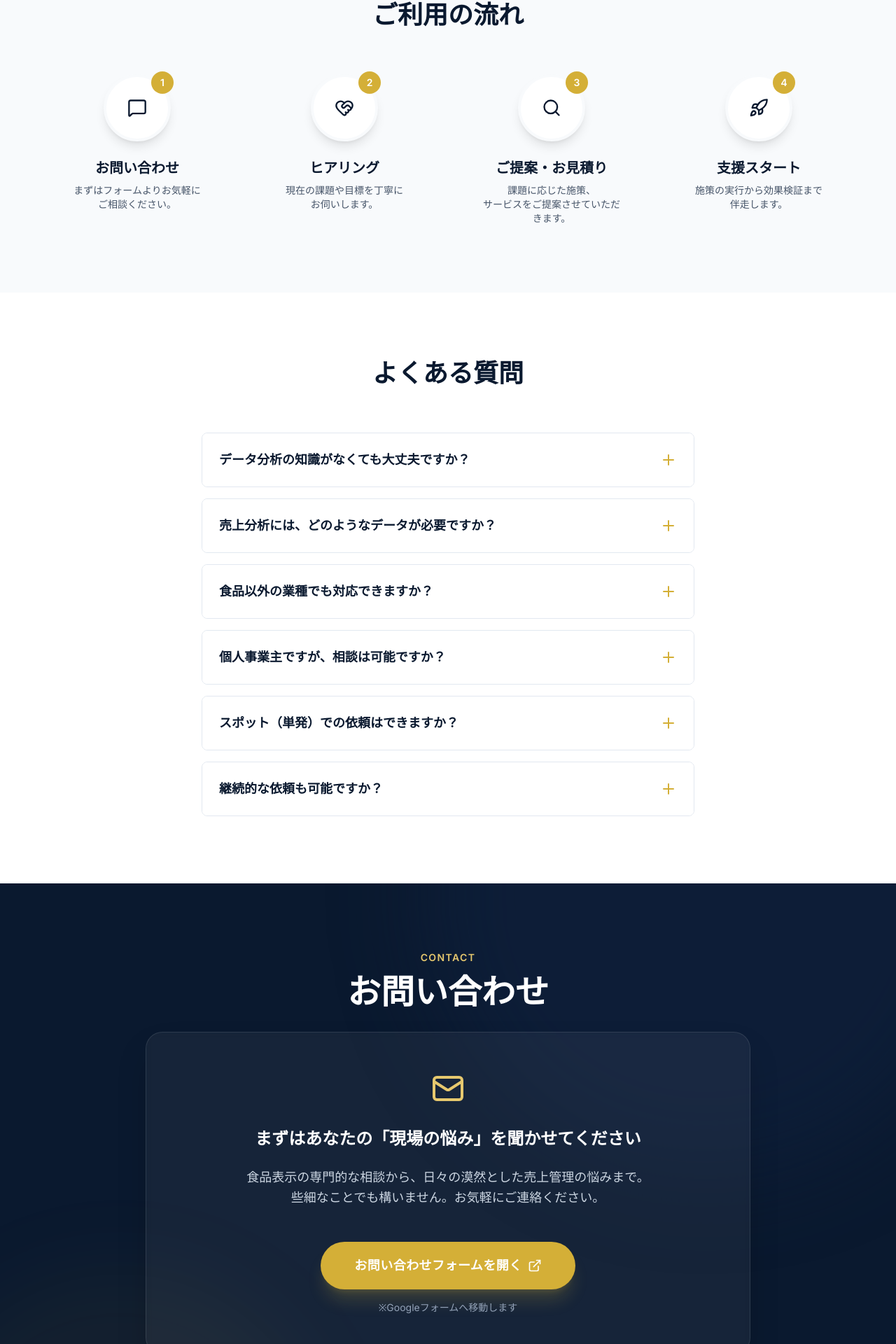
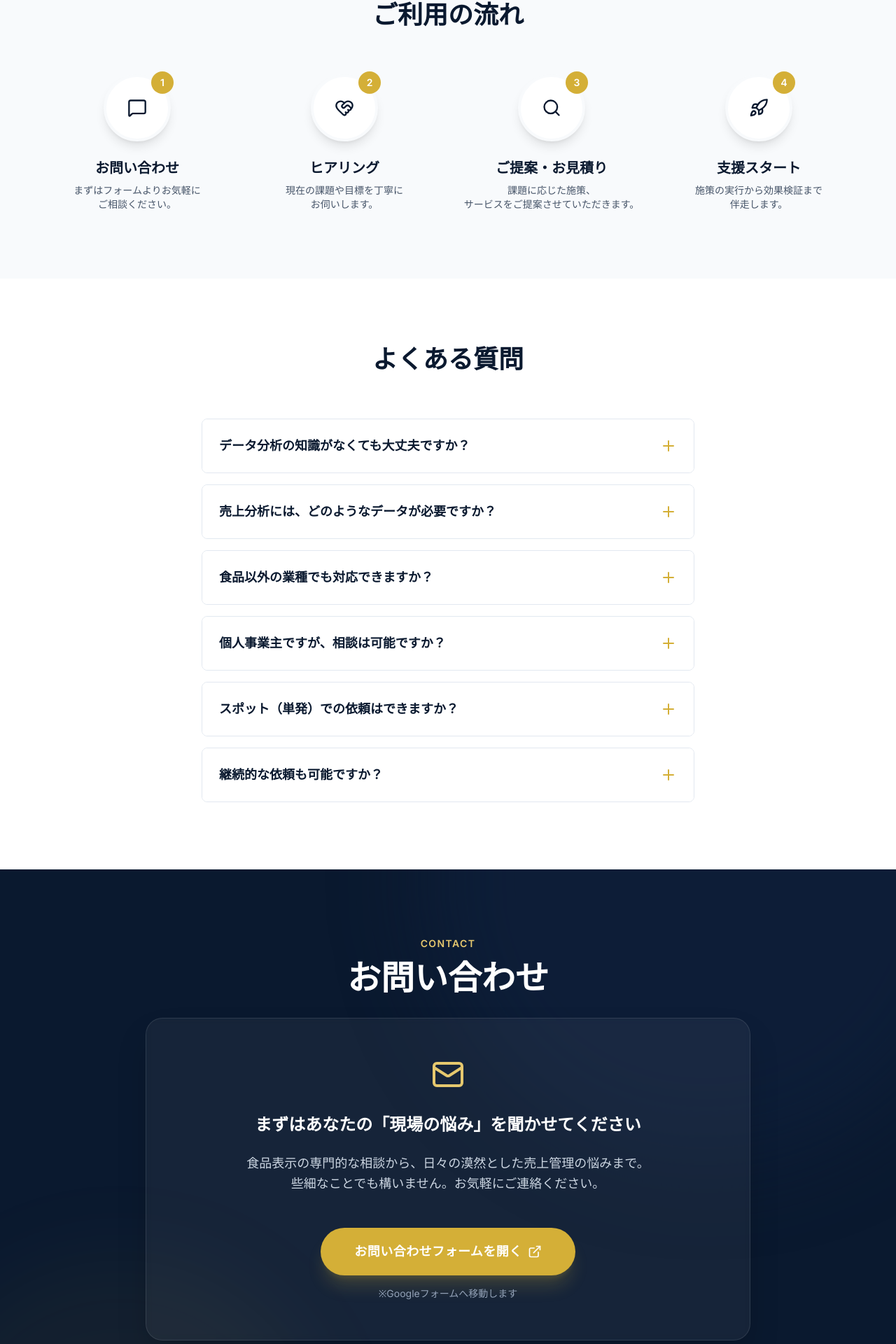
Before and after one commit to nozomutamashima-sketch/T-Frontier-hp, a React (Vite) app: page / in a window 1280 px wide. Shown: the part 3387-5307 px from the top of the page at 70% size. Built offline with nearby package versions, Linux system fonts and the light colour scheme.

Commit message:
Optimize text wrapping for mobile (Services, Workflow, Contact)

```diff
--- a/src/components/Contact.jsx
+++ b/src/components/Contact.jsx
@@ -22,8 +22,10 @@ const Contact = () => {
                     </h3>
 
                     <p className="text-lg text-slate-300 mb-12 leading-relaxed">
-                        食品表示の専門的な相談から、日々の漠然とした売上管理の悩みまで。<br className="hidden md:block" />
-                        些細なことでも構いません。お気軽にご連絡ください。
+                        <span className="inline-block">食品表示の専門的な相談から、</span>
+                        <span className="inline-block">日々の漠然とした売上管理の悩みまで。</span><br className="hidden md:block" />
+                        <span className="inline-block">些細なことでも構いません。</span>
+                        <span className="inline-block">お気軽にご連絡ください。</span>
                     </p>
 
                     <a
--- a/src/components/Services.jsx
+++ b/src/components/Services.jsx
@@ -9,8 +9,8 @@ const Services = () => {
         {
             id: 1,
             icon: <AreaChart size={32} />,
-            title: <span>「迷い」をなくす、<br />店舗データ分析</span>,
-            description: <span>単発（スポット）依頼OK。<br />POSデータやExcelから<br />「利益の漏れ」を見つけ出し、<br />即効性のある改善案を提示します。</span>,
+            title: <span><span className="inline-block">「迷い」をなくす、</span><br /><span className="inline-block">店舗データ分析</span></span>,
+            description: <span><span className="inline-block">単発（スポット）依頼OK。</span><br /><span className="inline-block">POSデータやExcelから</span><br /><span className="inline-block">「利益の漏れ」を見つけ出し、</span><br /><span className="inline-block">即効性のある改善案を提示します。</span></span>,
             catchphrase: "「なんとなく」の不安を、数字で「確信」に変える。\nまずは1回、お店の健康診断をしてみませんか？",
             fullDescription: `・「データ分析」と聞くと大掛かりに聞こえますが、やることはシンプルです。
 今の売上データを預かり、利益を増やすための「正解」をレポートする。
@@ -35,8 +35,8 @@ const Services = () => {
         {
             id: 2,
             icon: <BrainCircuit size={32} />,
-            title: <span>「手間」と「不安」を消す、<br />AI導入・法務支援</span>,
-            description: <span>単発（スポット）依頼OK。<br />スマホで撮るだけの<br />「食品表示チェック」や、<br />事務作業の自動化ツールを作成します。</span>,
+            title: <span><span className="inline-block">「手間」と「不安」を消す、</span><br /><span className="inline-block">AI導入・法務支援</span></span>,
+            description: <span><span className="inline-block">単発（スポット）依頼OK。</span><br /><span className="inline-block">スマホで撮るだけの</span><br /><span className="inline-block">「食品表示チェック」や、</span><br /><span className="inline-block">事務作業の自動化ツールを作成します。</span></span>,
             catchphrase: "「AIって難しそう」と思っていませんか？\nあなたの仕事を代わりに片付ける、頼れる「相棒」を作ります。",
             fullDescription: `・「AI活用」に、専門知識は一切不要です。
 食品表示チェックやメール作成など、あなたの「面倒」を代行するツールを、オーダーメイドで作成・納品します。
@@ -61,8 +61,8 @@ const Services = () => {
         {
             id: 3,
             icon: <PenTool size={32} />,
-            title: <span>「価値」が伝わる、<br />Web・販促制作</span>,
-            description: <span>単発（スポット）依頼OK。<br />LP制作から営業資料まで。<br />「顧客が選びたくなる」<br />見せ方に変換します。</span>,
+            title: <span><span className="inline-block">「価値」が伝わる、</span><br /><span className="inline-block">Web・販促制作</span></span>,
+            description: <span><span className="inline-block">単発（スポット）依頼OK。</span><br /><span className="inline-block">LP制作から営業資料まで。</span><br /><span className="inline-block">「顧客が選びたくなる」</span><br /><span className="inline-block">見せ方に変換します。</span></span>,
             catchphrase: "「説明」は読まれません。\n一瞬で「価値」が伝わる、顧客視点のデザインを。",
             fullDescription: `「良い商品」なのに売れない原因は、伝え方にあります。
 徹底的な「顧客視点」で、あなたの商品の魅力を言語化・可視化し、成果に直結するクリエイティブを制作します。`,
--- a/src/components/Workflow.jsx
+++ b/src/components/Workflow.jsx
@@ -6,22 +6,22 @@ const Workflow = () => {
         {
             icon: <MessageSquare size={28} />,
             title: "お問い合わせ",
-            desc: <span>まずはフォームよりお気軽に<br />ご相談ください。</span>
+            desc: <span><span className="inline-block">まずはフォームよりお気軽に</span><br /><span className="inline-block">ご相談ください。</span></span>
         },
         {
             icon: <HeartHandshake size={28} />,
             title: "ヒアリング",
-            desc: <span>現在の課題や目標を丁寧に<br />お伺いします。</span>
+            desc: <span><span className="inline-block">現在の課題や目標を丁寧に</span><br /><span className="inline-block">お伺いします。</span></span>
         },
         {
             icon: <Search size={28} />,
             title: "ご提案・お見積り",
-            desc: <span>課題に応じた施策、<br />サービスをご提案させていただきます。</span>
+            desc: <span><span className="inline-block">課題に応じた施策、</span><br /><span className="inline-block">サービスをご提案させていただきます。</span></span>
         },
         {
             icon: <Rocket size={28} />,
             title: "支援スタート",
-            desc: <span>施策の実行から効果検証まで<br />伴走します。</span>
+            desc: <span><span className="inline-block">施策の実行から効果検証まで</span><br /><span className="inline-block">伴走します。</span></span>
         }
     ];
 
@@ -45,7 +45,7 @@ const Workflow = () => {
                                 </div>
                             </div>
                             <h3 className="text-xl font-bold text-navy-900 mb-2">{step.title}</h3>
-                            <p className="text-slate-600 text-sm max-w-[200px]">{step.desc}</p>
+                            <p className="text-slate-600 text-sm whitespace-nowrap">{step.desc}</p>
 
                             {/* Connecting Line (Mobile) */}
                             {index !== steps.length - 1 && (
```
